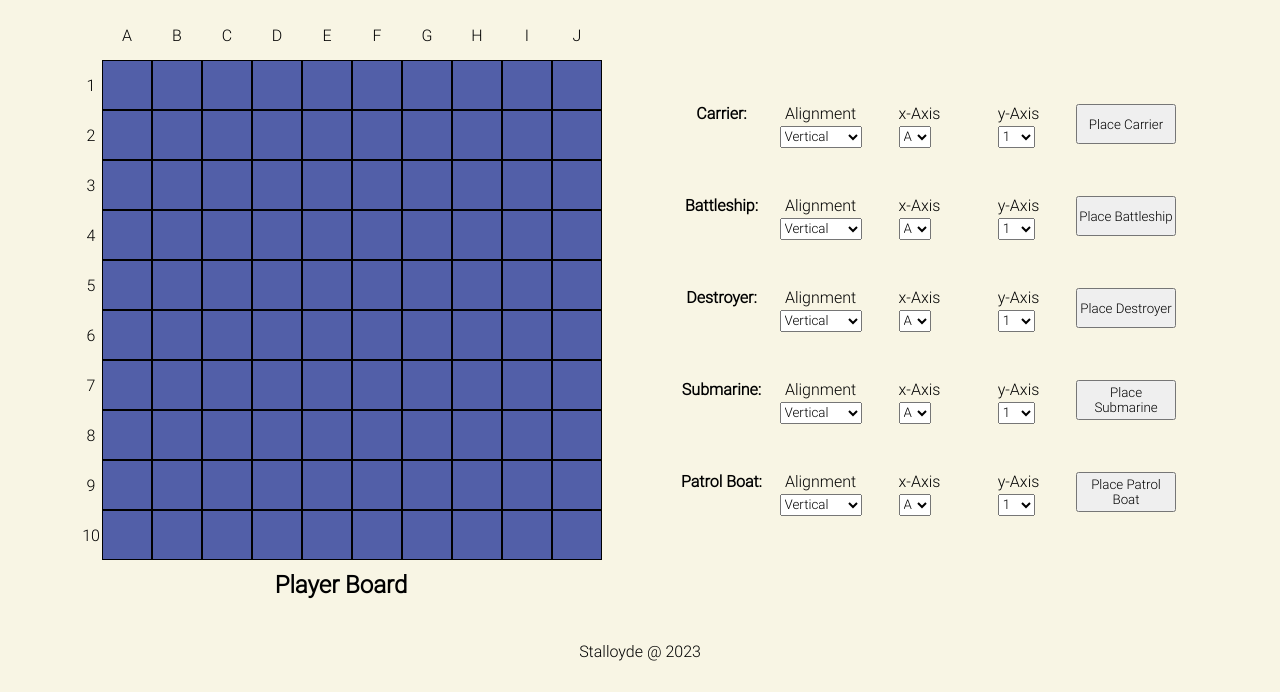
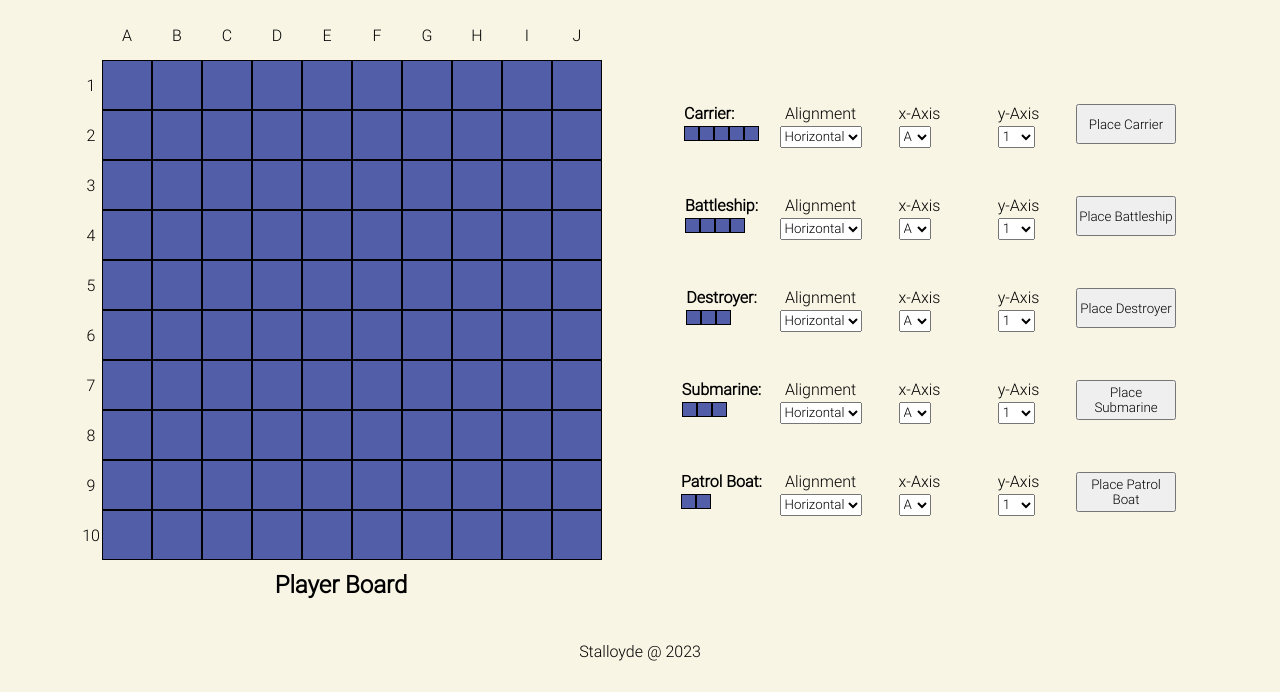
Before and after one commit to Stalloyde/battleship, a website built with webpack: page src/index.html in a window 1280 px wide. Shown: the part 108-800 px from the top of the page. Built offline with nearby package versions, Linux system fonts and the light colour scheme.

Commit message:
Add sample grids to start-game-modal

```diff
--- a/src/index.html
+++ b/src/index.html
@@ -29,12 +29,15 @@
       <div class="game-start-modal">
         <div class="menu-container">
           <div class="carrier-menu">
-            <div><strong>Carrier:</strong></div>
+            <div>
+              <h4>Carrier:</h4>
+              <div id="carrier-sample-grid" class="sample-grid-container"></div>
+            </div>
             <div>
               <label for="carrier-alignment">Alignment</label>
               <select id="carrier-alignment">
+                <option value="horizontal">Horizontal</option>
                 <option value="vertical">Vertical</option>
-                <option value="horizontal">Horizontal</option>
               </select>
             </div>
 
@@ -76,12 +79,15 @@
           </div>
 
           <div class="battleship-menu">
-            <div><strong>Battleship:</strong></div>
+            <div>
+              <h4>Battleship:</h4>
+              <div id="battleship-sample-grid" class="sample-grid-container"></div>
+            </div>
             <div>
               <label for="battleship-alignment">Alignment</label>
               <select id="battleship-alignment">
+                <option value="horizontal">Horizontal</option>
                 <option value="vertical">Vertical</option>
-                <option value="horizontal">Horizontal</option>
               </select>
             </div>
 
@@ -121,12 +127,15 @@
           </div>
 
           <div class="destroyer-menu">
-            <div><strong>Destroyer:</strong></div>
+            <div>
+              <h4>Destroyer:</h4>
+              <div id="destroyer-sample-grid" class="sample-grid-container"></div>
+            </div>
             <div>
               <label for="destroyer-alignment">Alignment</label>
               <select id="destroyer-alignment">
+                <option value="horizontal">Horizontal</option>
                 <option value="vertical">Vertical</option>
-                <option value="horizontal">Horizontal</option>
               </select>
             </div>
 
@@ -166,12 +175,15 @@
           </div>
 
           <div class="submarine-menu">
-            <div><strong>Submarine:</strong></div>
+            <div>
+              <h4>Submarine:</h4>
+              <div id="submarine-sample-grid" class="sample-grid-container"></div>
+            </div>
             <div>
               <label for="submarine-alignment">Alignment</label>
               <select id="submarine-alignment">
+                <option value="horizontal">Horizontal</option>
                 <option value="vertical">Vertical</option>
-                <option value="horizontal">Horizontal</option>
               </select>
             </div>
 
@@ -211,12 +223,15 @@
           </div>
 
           <div class="patrol-boat-menu">
-            <div><strong>Patrol Boat:</strong></div>
+            <div>
+              <h4>Patrol Boat:</h4>
+              <div id="patrol-boat-sample-grid" class="sample-grid-container"></div>
+            </div>
             <div>
               <label for="patrol-boat-alignment">Alignment</label>
               <select id="patrol-boat-alignment">
+                <option value="horizontal">Horizontal</option>
                 <option value="vertical">Vertical</option>
-                <option value="horizontal">Horizontal</option>
               </select>
             </div>
 
```
